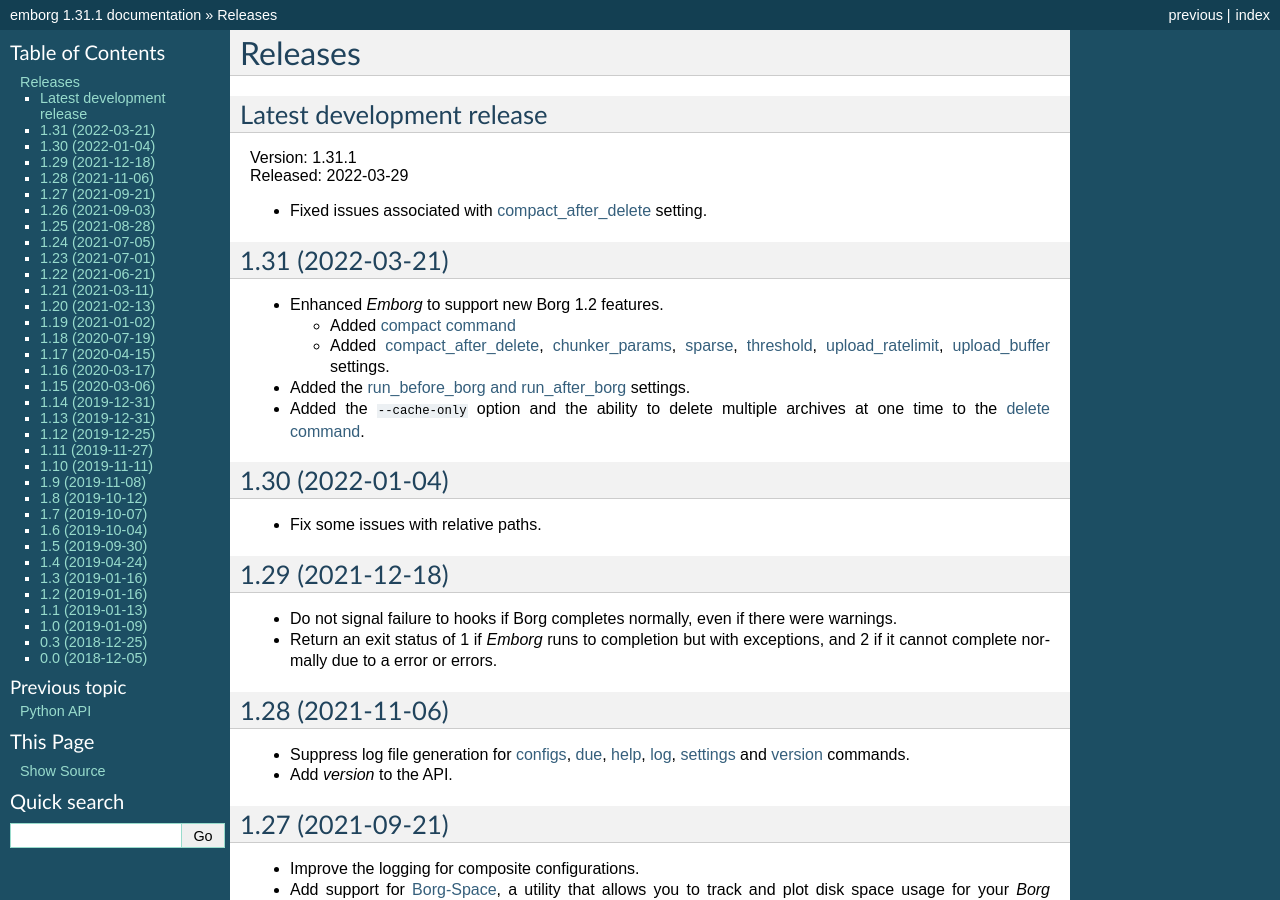
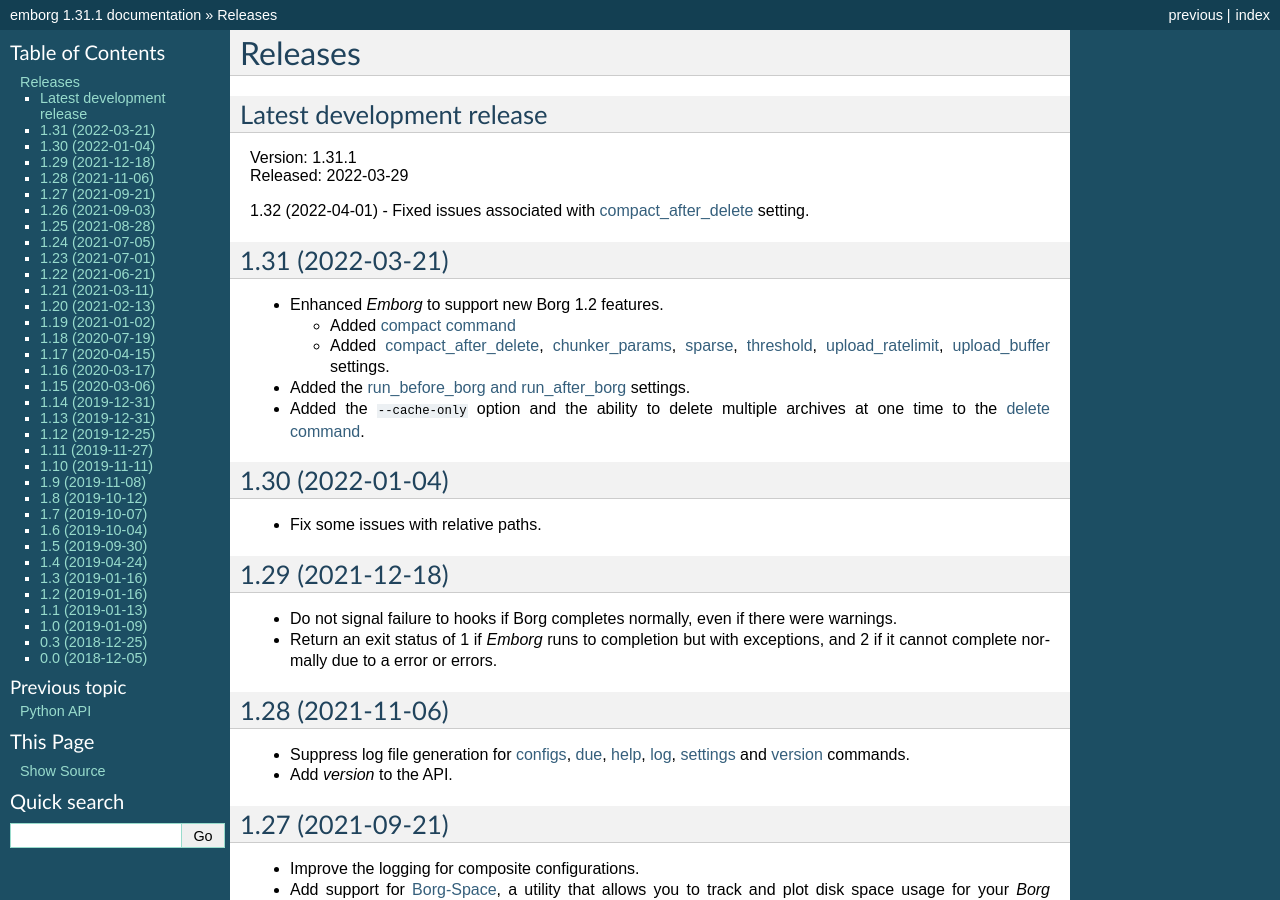
Before and after one commit to KenKundert/emborg, a Sphinx documentation site: the page built from doc/releases.rst, in a window 1280 px wide and 900 px high. Built offline with Sphinx 7.4.7, drawn with Linux system fonts in a browser that asks for light colours.

Commit message:
update release notes

```diff
--- a/doc/releases.rst
+++ b/doc/releases.rst
@@ -6,6 +6,8 @@
 | Version: 1.31.1
 | Released: 2022-03-29
 
+
+1.32 (2022-04-01)
 - Fixed issues associated with :ref:`compact_after_delete` setting.
 
 
```
